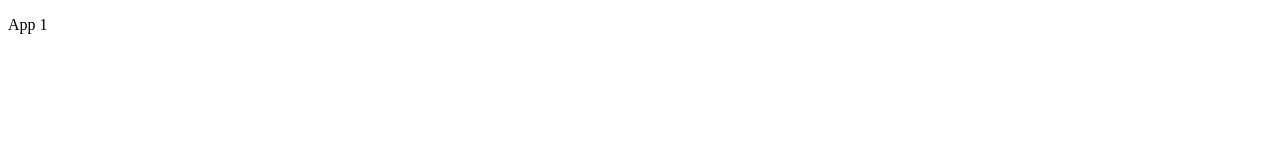
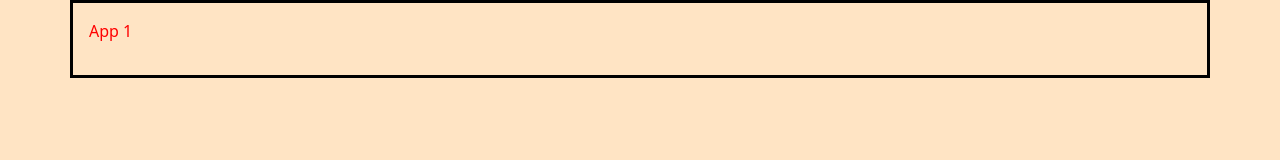
Before and after one commit to okanbas01/ders9, a React app: page / in a window 1280 px wide. Built offline with nearby package versions, Linux system fonts and the light colour scheme.

Commit message:
feat: css ekleme yolları gösterildi

```diff
--- a/public/index.html
+++ b/public/index.html
@@ -10,10 +10,15 @@
       content="Web site created using create-react-app"
     />
     <link rel="apple-touch-icon" href="%PUBLIC_URL%/logo192.png" />
-
     <link rel="manifest" href="%PUBLIC_URL%/manifest.json" />
-
     <title>App 1</title>
+    <link
+      href="https://cdn.jsdelivr.net/npm/bootstrap@5.3.0-alpha1/dist/css/bootstrap.min.css"
+      rel="stylesheet"
+      integrity="sha384-GLhlTQ8iRABdZLl6O3oVMWSktQOp6b7In1Zl3/Jr59b6EGGoI1aFkw7cmDA6j6gD"
+      crossorigin="anonymous"
+    />
+    <link rel="stylesheet" href="%PUBLIC_URL%/style.css" />
   </head>
   <body>
     <noscript>You need to enable JavaScript to run this app.</noscript>
--- /dev/null
+++ b/public/style.css
@@ -0,0 +1,3 @@
+body {
+  background-color: bisque;
+}
--- /dev/null
+++ b/src/index.css
@@ -0,0 +1,3 @@
+.kirmizi-yazi {
+  color: red;
+}
--- a/src/index.js
+++ b/src/index.js
@@ -1,9 +1,12 @@
 import React from 'react';
 import ReactDOM from 'react-dom/client';
-
+import './index.css';
 const root = ReactDOM.createRoot(document.getElementById('root'));
 root.render(
-  <section>
-    <p>App 1</p>
+  <section
+    style={{ border: '3px solid black', padding: '1rem' }}
+    className="container"
+  >
+    <p className="kirmizi-yazi">App 1</p>
   </section>,
 );
```
